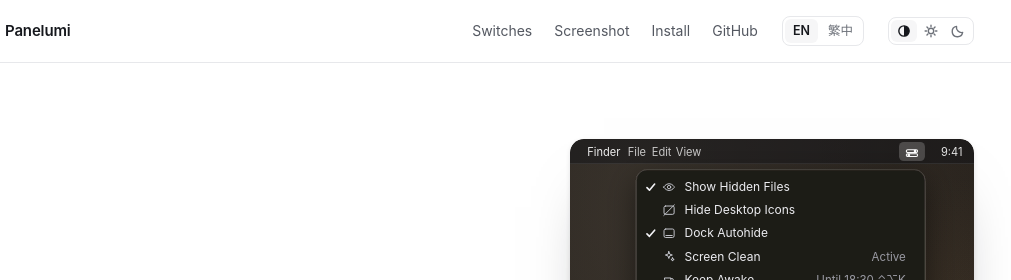
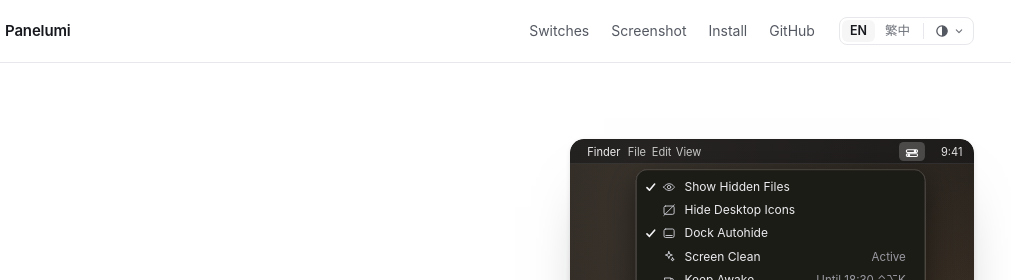
Before and after one commit to jwcrystal/panelumi, a plain HTML site: page site/index.html in a window 1280 px wide. Shown: the top 280 px of the page, 168-1179 px from the left. Drawn offline with Linux system fonts and the light colour scheme.

Commit message:
docs(site): one tray for the two page preferences
Language and appearance are both choices about the page, not navigation, so
they share one border with a hairline between them instead of sitting in two
look-alike pills.

The appearance side is a menu now rather than a cycling button: three rows
with words, a check on the current one, closed by Escape or a click outside.
Cycling asked the reader to remember how many clicks reached "follow the
system"; a menu says it.

The language switch keeps its segmented control, because a two-state text
toggle needs an outline to look pressable.

```diff
--- a/site/index.html
+++ b/site/index.html
@@ -93,12 +93,25 @@ a { color: inherit; }
 .site-nav { margin-left: auto; display: flex; gap: 22px; font-size: 14px; }
 .site-nav a { color: var(--ink-2); text-decoration: none; }
 .site-nav a:hover { color: var(--ink); }
-.lang, .theme { display: flex; gap: 2px; padding: 2px; border: 1px solid var(--line); border-radius: 8px; font-size: 12.5px; }
-.lang button, .theme button { border: 0; background: none; font: inherit; color: var(--ink-3); padding: 2px 8px; border-radius: 6px; cursor: pointer; }
-.lang button[aria-pressed="true"], .theme button[aria-pressed="true"] { background: var(--bg-2); color: var(--ink); font-weight: 600; }
-.theme { gap: 1px; }
-.theme button { display: flex; align-items: center; justify-content: center; width: 26px; height: 22px; padding: 0; }
-.theme button svg { width: 14px; height: 14px; fill: none; stroke: currentColor; stroke-width: 1.6; stroke-linecap: round; stroke-linejoin: round; }
+.controls { display: flex; align-items: center; gap: 2px; height: 28px; padding: 2px; border: 1px solid var(--line); border-radius: 8px; }
+.lang { display: flex; align-items: center; gap: 2px; }
+.lang button { border: 0; background: none; font: inherit; font-size: 12.5px; color: var(--ink-3); height: 22px; padding: 0 8px; border-radius: 6px; cursor: pointer; }
+.lang button[aria-pressed="true"] { background: var(--bg-2); color: var(--ink); font-weight: 600; }
+.lang button:hover { color: var(--ink-2); }
+.controls-sep { width: 1px; height: 16px; margin: 0 3px; background: var(--line); }
+.theme { position: relative; }
+.theme > button { display: flex; align-items: center; gap: 4px; height: 22px; padding: 0 6px; border: 0; border-radius: 6px; background: transparent; color: var(--ink-2); cursor: pointer; }
+.theme > button:hover { background: var(--bg-2); color: var(--ink); }
+.theme > button svg { width: 14px; height: 14px; fill: none; stroke: currentColor; stroke-width: 1.5; stroke-linecap: round; stroke-linejoin: round; }
+.theme > button .caret { width: 12px; height: 12px; color: var(--ink-3); }
+.theme-menu { position: absolute; top: calc(100% + 6px); right: 0; z-index: 30; display: flex; flex-direction: column; gap: 1px; min-width: 188px; padding: 4px; border: 1px solid var(--line); border-radius: 10px; background: var(--bg-2); box-shadow: 0 14px 32px -14px rgba(0, 0, 0, .35); }
+.theme-menu[hidden] { display: none; }
+.theme-menu button { display: flex; align-items: center; gap: 8px; width: 100%; height: 30px; padding: 0 8px; border: 0; border-radius: 7px; background: none; color: var(--ink-3); font: inherit; font-size: 12.5px; white-space: nowrap; text-align: left; cursor: pointer; }
+.theme-menu button:hover { background: var(--bg-2); color: var(--ink); }
+.theme-menu button[aria-checked="true"] { color: var(--ink); }
+.theme-menu button svg { flex: 0 0 auto; width: 14px; height: 14px; fill: none; stroke: currentColor; stroke-width: 1.5; stroke-linecap: round; stroke-linejoin: round; }
+.theme-menu .check { margin-left: auto; opacity: 0; }
+.theme-menu button[aria-checked="true"] .check { opacity: 1; }
 .sr-only { position: absolute; width: 1px; height: 1px; overflow: hidden; clip-path: inset(50%); white-space: nowrap; }
 @media (max-width: 720px) { .site-nav { gap: 14px; font-size: 13px; } .site-nav .hide-sm { display: none; } }
 @media (max-width: 560px) { .site-head .wrap { gap: 12px; } .brand span { display: none; } }
@@ -263,6 +276,8 @@ footer a:hover { color: var(--ink); }
     <symbol id="i-auto" viewBox="0 0 16 16"><circle cx="8" cy="8" r="5.9"/><path d="M8 2.1a5.9 5.9 0 0 1 0 11.8z" fill="currentColor" stroke="none"/></symbol>
     <symbol id="i-light" viewBox="0 0 16 16"><circle cx="8" cy="8" r="3.1"/><path d="M8 1.3v1.5M8 13.2v1.5M1.3 8h1.5M13.2 8h1.5M3.4 3.4l1.1 1.1M11.5 11.5l1.1 1.1M12.6 3.4l-1.1 1.1M4.5 11.5l-1.1 1.1"/></symbol>
     <symbol id="i-dark" viewBox="0 0 16 16"><path d="M13.3 9.7A6 6 0 0 1 6.3 2.7a6 6 0 1 0 7 7Z"/></symbol>
+    <symbol id="i-caret" viewBox="0 0 16 16"><path d="M4.4 6.4 8 10.2l3.6-3.8"/></symbol>
+    <symbol id="i-check" viewBox="0 0 16 16"><path d="M3.4 8.6 6.3 11.4 12.6 4.8"/></symbol>
   </defs>
 </svg>
 
@@ -278,23 +293,35 @@ footer a:hover { color: var(--ink); }
       <a href="#install"><span class="en">Install</span><span class="zh">安裝</span></a>
       <a href="https://github.com/jwcrystal/panelumi" class="hide-sm">GitHub</a>
     </nav>
+    <div class="controls">
       <div class="lang" role="group" aria-label="Language">
         <button type="button" data-set-lang="en" aria-pressed="true">EN</button>
         <button type="button" data-set-lang="zh" aria-pressed="false">繁中</button>
       </div>
-    <div class="theme" role="group" aria-label="Appearance">
-      <button type="button" data-set-theme="auto" aria-pressed="true" data-en="Follow the system" data-zh="跟隨系統" title="跟隨系統">
+      <span class="controls-sep" aria-hidden="true"></span>
+      <div class="theme">
+      <button type="button" aria-haspopup="true" aria-expanded="false" aria-label="外觀" title="外觀">
         <svg aria-hidden="true"><use href="#i-auto"/></svg>
-        <span class="sr-only"><span class="en">Follow the system</span><span class="zh">跟隨系統</span></span>
+        <svg class="caret" aria-hidden="true"><use href="#i-caret"/></svg>
       </button>
-      <button type="button" data-set-theme="light" aria-pressed="false" data-en="Light" data-zh="淺色" title="淺色">
+      <div class="theme-menu" role="menu" aria-label="Appearance" hidden>
+        <button type="button" role="menuitemradio" data-theme-pref="auto" aria-checked="true">
+          <svg aria-hidden="true"><use href="#i-auto"/></svg>
+          <span class="en">Follow the system</span><span class="zh">跟隨系統</span>
+          <svg class="check" aria-hidden="true"><use href="#i-check"/></svg>
+        </button>
+        <button type="button" role="menuitemradio" data-theme-pref="light" aria-checked="false">
           <svg aria-hidden="true"><use href="#i-light"/></svg>
-        <span class="sr-only"><span class="en">Light</span><span class="zh">淺色</span></span>
+          <span class="en">Light</span><span class="zh">淺色</span>
+          <svg class="check" aria-hidden="true"><use href="#i-check"/></svg>
         </button>
-      <button type="button" data-set-theme="dark" aria-pressed="false" data-en="Dark" data-zh="深色" title="深色">
+        <button type="button" role="menuitemradio" data-theme-pref="dark" aria-checked="false">
           <svg aria-hidden="true"><use href="#i-dark"/></svg>
-        <span class="sr-only"><span class="en">Dark</span><span class="zh">深色</span></span>
+          <span class="en">Dark</span><span class="zh">深色</span>
+          <svg class="check" aria-hidden="true"><use href="#i-check"/></svg>
         </button>
+      </div>
+    </div>
     </div>
   </div>
 </header>
@@ -824,9 +851,7 @@ function applyLanguage(next) {
   document.querySelectorAll('.lang button').forEach((button) => {
     button.setAttribute('aria-pressed', String(button.dataset.setLang === next));
   });
-  document.querySelectorAll('.theme button').forEach((button) => {
-    button.title = next === 'zh' ? button.dataset.zh : button.dataset.en;
-  });
+  renderThemeChrome();
   try {
     localStorage.setItem('panelumi-site-lang', next);
   } catch (error) {
@@ -853,35 +878,83 @@ document.querySelectorAll('.lang button').forEach((button) => {
 });
 
 const THEME_KEY = 'panelumi-site-theme';
+const THEME_MODES = ['auto', 'light', 'dark'];
+const THEME_LABELS = {
+  auto: { en: 'Follow the system', zh: '跟隨系統' },
+  light: { en: 'Light', zh: '淺色' },
+  dark: { en: 'Dark', zh: '深色' }
+};
+const themeButton = document.querySelector('.theme > button');
+const themeUse = themeButton.querySelector('use');
+const themeMenu = document.querySelector('.theme-menu');
+const themeItems = [...themeMenu.querySelectorAll('button[data-theme-pref]')];
 let themePref = 'auto';
 try {
   const savedTheme = localStorage.getItem(THEME_KEY);
-  if (savedTheme === 'auto' || savedTheme === 'light' || savedTheme === 'dark') {
+  if (THEME_MODES.indexOf(savedTheme) !== -1) {
     themePref = savedTheme;
   }
 } catch (error) {
   /* Nothing stored; follow the system. */
 }
 
+function renderThemeChrome() {
+  themeUse.setAttribute('href', '#i-' + themePref);
+  const code = lang();
+  const label = (code === 'zh' ? '外觀：' : 'Appearance: ') + THEME_LABELS[themePref][code];
+  themeButton.title = label;
+  themeButton.setAttribute('aria-label', label);
+  themeItems.forEach((item) => {
+    item.setAttribute('aria-checked', String(item.dataset.themePref === themePref));
+  });
+}
+
+function setThemeMenu(open) {
+  themeMenu.hidden = !open;
+  themeButton.setAttribute('aria-expanded', String(open));
+  if (open) {
+    const current = themeItems.find((item) => item.dataset.themePref === themePref);
+    (current || themeItems[0]).focus();
+  }
+}
+
 function applyTheme(pref) {
   const systemDark = !!(window.matchMedia && window.matchMedia('(prefers-color-scheme: dark)').matches);
   const dark = pref === 'dark' || (pref === 'auto' && systemDark);
   document.documentElement.dataset.theme = dark ? 'dark' : 'light';
-  document.querySelectorAll('.theme button').forEach((button) => {
-    button.setAttribute('aria-pressed', String(button.dataset.setTheme === pref));
-  });
+  renderThemeChrome();
 }
 
-document.querySelectorAll('.theme button').forEach((button) => {
-  button.addEventListener('click', () => {
-    themePref = button.dataset.setTheme;
+themeButton.addEventListener('click', (event) => {
+  event.stopPropagation();
+  setThemeMenu(themeMenu.hidden);
+});
+
+themeItems.forEach((item) => {
+  item.addEventListener('click', () => {
+    themePref = item.dataset.themePref;
     try {
       localStorage.setItem(THEME_KEY, themePref);
     } catch (error) {
       /* Private browsing can refuse storage; the choice still applies. */
     }
     applyTheme(themePref);
+    setThemeMenu(false);
+    themeButton.focus();
   });
+});
+
+document.addEventListener('click', (event) => {
+  if (!themeMenu.hidden && !event.target.closest('.theme')) {
+    setThemeMenu(false);
+  }
+});
+
+document.addEventListener('keydown', (event) => {
+  if (event.key === 'Escape' && !themeMenu.hidden) {
+    setThemeMenu(false);
+    themeButton.focus();
+  }
 });
 
 if (window.matchMedia) {
```
Also changed, not shown: 1 other file. Lines whose indentation alone changed are shown as unchanged.
